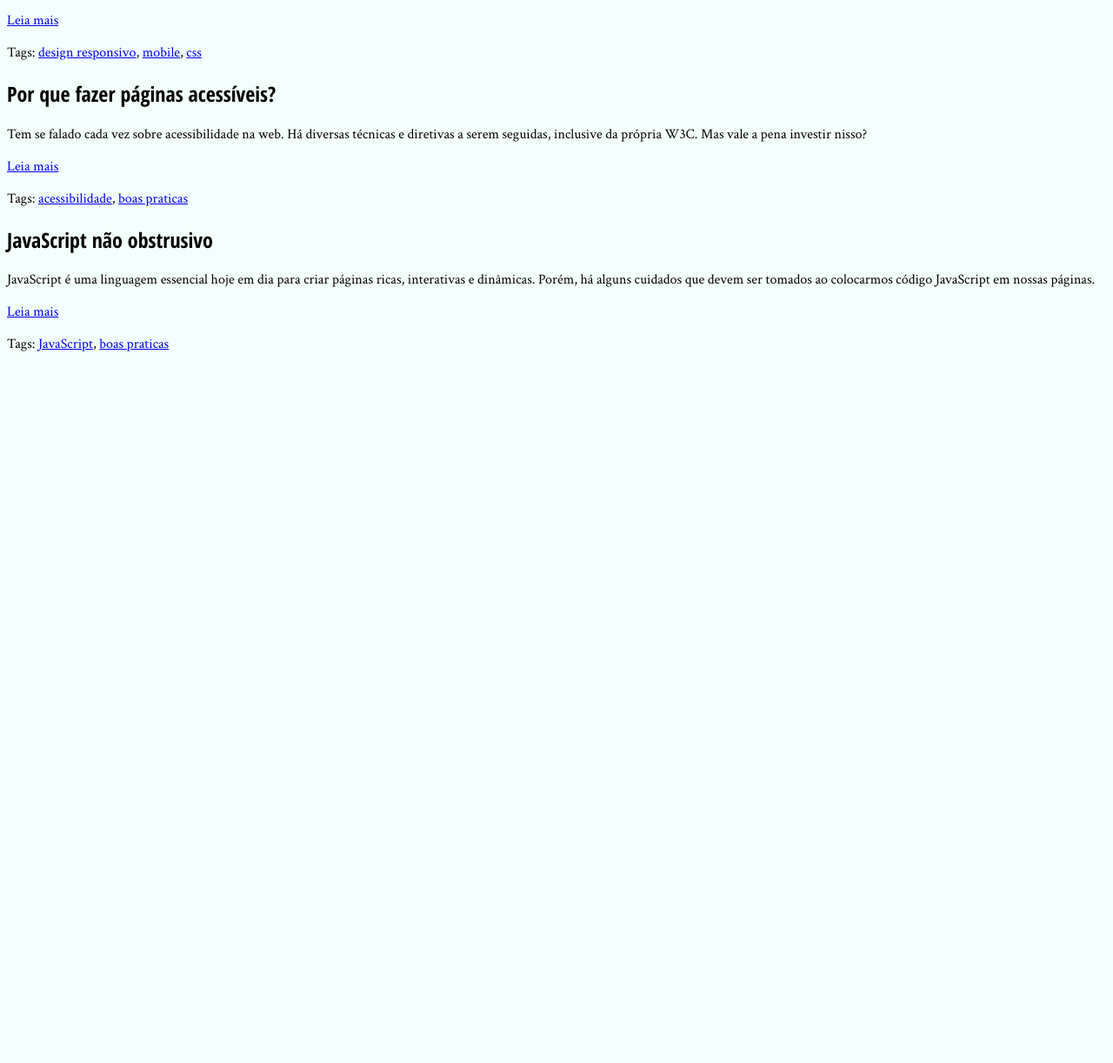
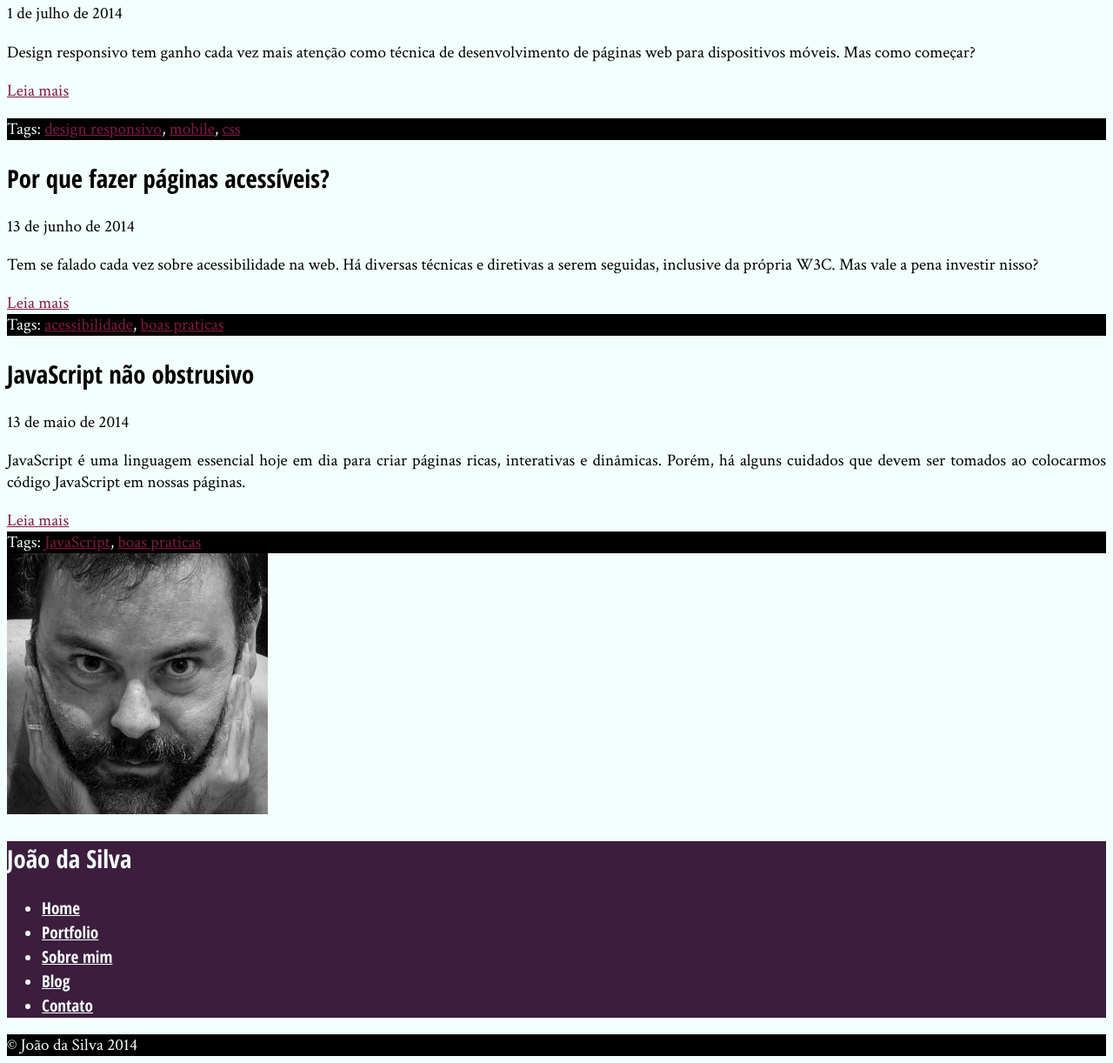
Before and after one commit to alexfjr/ini-prog, a plain HTML site: page moduloIII/projeto/blog.html in a window 1280 px wide. Shown: the part 163-1385 px from the top of the page at 87% size. Before the commit the page ends 800 px from the top, so only its background shows below. Drawn offline with Linux system fonts and the light colour scheme.

Commit message:
Melhorando o estilo do menu de navegação, citações, rodapé e alguns outros pequenos ajustes

```diff
--- a/moduloIII/projeto/blog.html
+++ b/moduloIII/projeto/blog.html
@@ -17,28 +17,54 @@
    </head>
 
    <body>
+      <main>
          <h1>Blog</h1>
 
+         <article>
             <h2>O essencial de design responsivo</h2>
-
+            <time datetime="2014-07-1">1 de julho de 2014</time>
             <p>Design responsivo tem ganho cada vez mais atenção como técnica de desenvolvimento de páginas web para
             dispositivos móveis. Mas como começar?</p>
             <a href="#">Leia mais</a>
-      <p>Tags: <a href="#">design responsivo</a>, <a/ href="#">mobile</a>, <a href="#">css</a></p>
+            <footer><p>Tags: <a href="#">design responsivo</a>, <a/ href="#">mobile</a>, <a href="#">css</a></p></footer>
+         </article>
 
+         <article>
             <h2>Por que fazer páginas acessíveis?</h2>
-
+            <time datetime="2014-06-13">13 de junho de 2014</time>
             <p>Tem se falado cada vez sobre acessibilidade na web. Há diversas técnicas e diretivas a serem seguidas,
             inclusive da própria W3C. Mas vale a pena investir nisso?</p>
             <a href="#">Leia mais</a>
-      <p>Tags: <a href="#">acessibilidade</a>, <a/ href="#">boas praticas</a></p>
+            <footer>Tags: <a href="#">acessibilidade</a>, <a/ href="#">boas praticas</a></footer>
+         </article>
 
+         <article>
             <h2>JavaScript não obstrusivo</h2>
-
+            <time datetime="2014-05-13">13 de maio de 2014</time>
             <p>JavaScript é uma linguagem essencial hoje em dia para criar páginas ricas, interativas e dinâmicas.
             Porém, há alguns cuidados que devem ser tomados ao colocarmos código JavaScript em nossas páginas.</p>
             <a href="#">Leia mais</a>
-      <p>Tags: <a href="#">JavaScript</a>, <a/ href="#">boas praticas</a></p>
+            <footer>Tags: <a href="#">JavaScript</a>, <a/ href="#">boas praticas</a></footer>
+         </article>
+      </main>
 
+      <img src="eu.jpg" alt="Foto de João da Silva"/>
+
+      <aside>
+         <h1>João da Silva</h1>
+         <nav>
+            <ul>
+               <li><a href="index.html">Home</a></li>
+               <li><a href="portfolio.html">Portfolio</a></li>
+               <li><a href="bio.html">Sobre mim</a></li>
+               <li><a href="blog.html">Blog</a></li>
+               <li><a href="contato.html">Contato</a></li>
+            </ul>
+         </nav>
+      </aside>
+
+      <footer>
+         &copy; João da Silva 2014
+      </footer>
    </body>
 </html>
--- a/moduloIII/projeto/site.css
+++ b/moduloIII/projeto/site.css
@@ -1,13 +1,14 @@
 body {
    font-family: "Crimson Text", "Times New Roman", serif;
    background-color: #F2FFFC;
+   font-size: 120%;
 }
 
 h1, h2 {
     font-family: "Open Sans Condensed", "Arial", sans-serif;
 }
 
-h1 {
+main h1 {
    text-align: center;
    color: #FFFFFF;
    background-color: #851944;
@@ -16,3 +17,30 @@ h1 {
 p {
    text-align: justify;
 }
+
+blockquote {
+    background-color: #D9E5E3;
+}
+
+aside {
+    background-color: #3C1D3D;
+    color: #F2FFFC;
+}
+
+footer {
+    background-color: #000;
+    color: #F2FFFC;
+}
+
+nav a {
+    color: #F2FFFC;
+}
+
+main a {
+	color: #851944;
+}
+
+aside a {
+    color: inherit;
+    font-family: "Open Sans Condensed", sans-serif;
+}
```
Also changed, not shown: moduloIII/projeto/bio.html (+6 -2 lines). Lines whose indentation alone changed are shown as unchanged.
